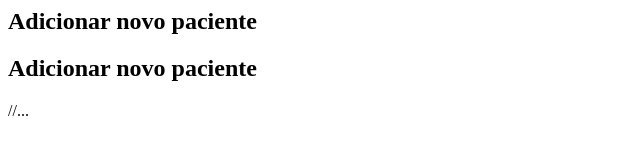
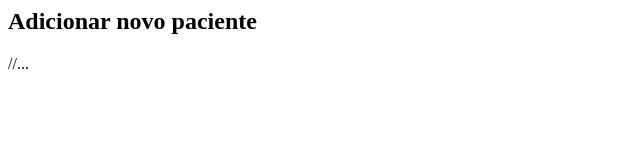
Before and after one commit to C4fuz1nh0/3-trimestre, a plain HTML site: page index.html in a window 1280 px wide. Shown: the whole page, without its empty margins (0-640 px from the left). Drawn offline with Linux system fonts and the light colour scheme.

Commit message:
Update index.html

```diff
--- a/index.html
+++ b/index.html
@@ -1,7 +1,3 @@
-<section class="container">
-    <h2 id="titulo-form">Adicionar novo paciente</h2>
-    <ul id="mensagens-erro">
-
     </ul>
 <section class="container">
     <h2 id="titulo-form">Adicionar novo paciente</h2>
```
